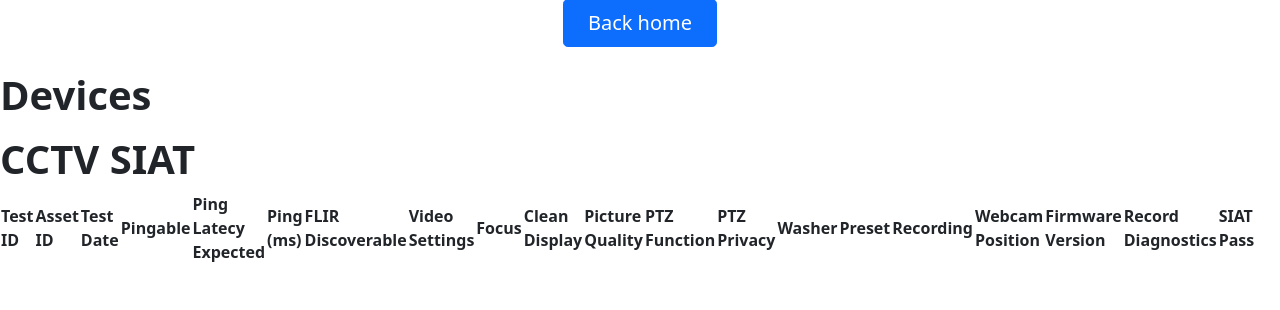
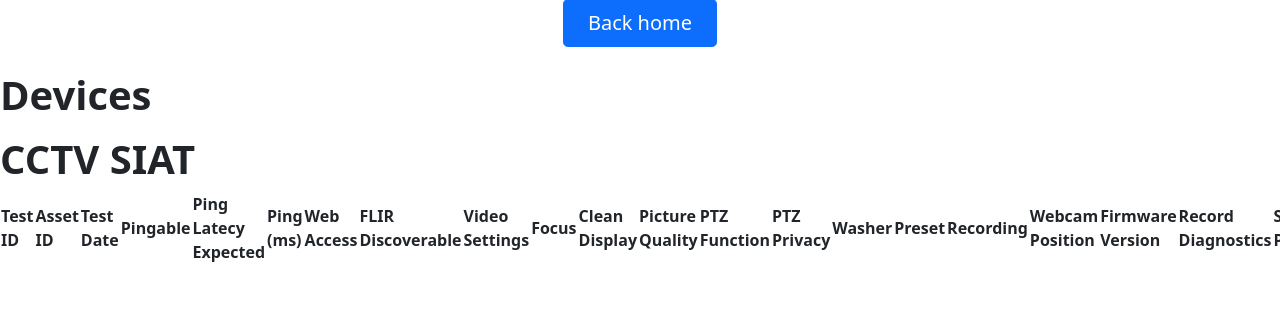
Before and after one commit to Axtom-T/web-form-test, a Flask app: page /display_tables in a window 1280 px wide. Shown: the part 277-587 px from the top of the page. Run offline with Flask 3, Linux system fonts and the light colour scheme; data that the repository does not hold is empty; some libraries are stand-ins or nearby versions.

Commit message:
Add files via upload

```diff
--- a/templates/display_tables.html
+++ b/templates/display_tables.html
@@ -30,6 +30,7 @@
             <th>Pingable</th>
             <th>Ping Latecy Expected</th>
             <th>Ping (ms)</th>
+            <th>Web Access</th>
             <th>FLIR Discoverable</th>
             <th>Video Settings</th>
             <th>Focus</th>
```
